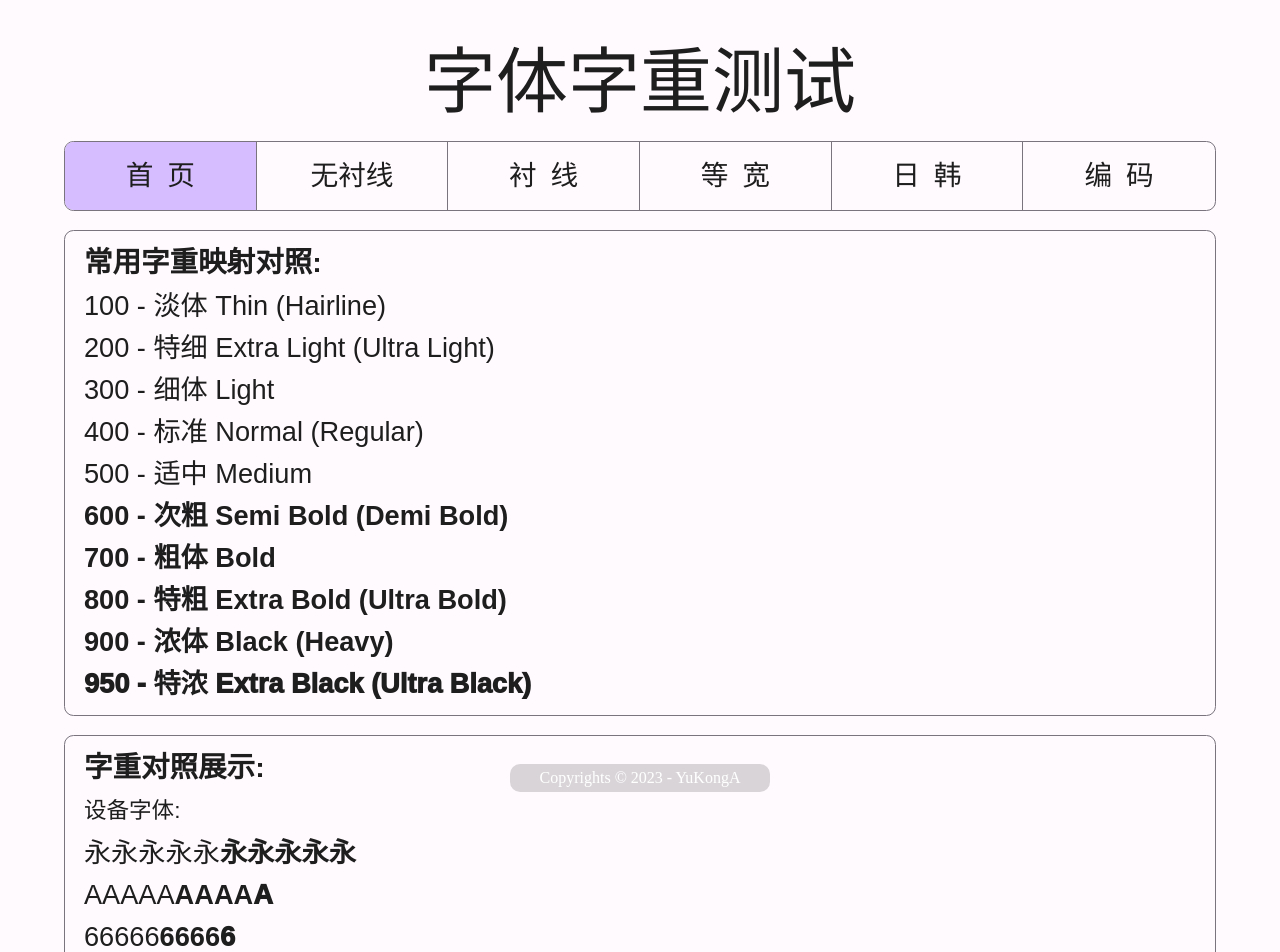
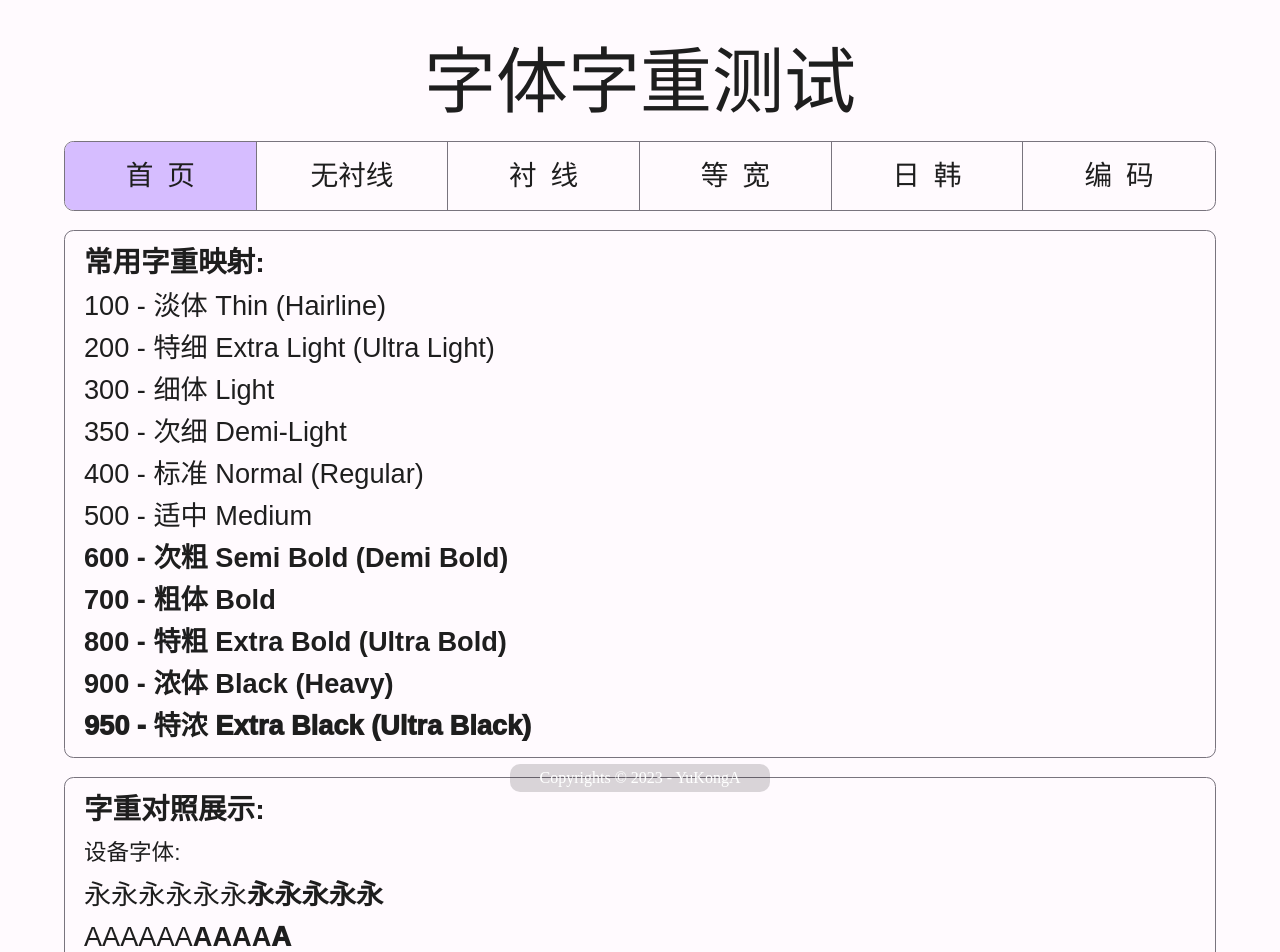
Before and after one commit to YuKongA/Font-Weight-Test, a Vue app: page / in a window 1280 px wide. Shown: the top 952 px of the page. Built offline with nearby package versions, Linux system fonts and the light colour scheme; a web font is replaced by a local one.

Commit message:
加回 350 字重挡位
- 最新 HyperOS 中定义了本档位

```diff
--- a/src/components/FontComparisonDisplay.vue
+++ b/src/components/FontComparisonDisplay.vue
@@ -23,7 +23,7 @@ export default {
     },
     data() {
         return {
-            weights: [100, 200, 300, 400, 500, 600, 700, 800, 900, 950]
+            weights: [100, 200, 300, 350, 400, 500, 600, 700, 800, 900, 950]
         };
     }
 }
--- a/src/components/FontMoreDisplay.vue
+++ b/src/components/FontMoreDisplay.vue
@@ -12,7 +12,7 @@
 export default {
     data() {
         return {
-            weights: [100, 200, 300, 400, 500, 600, 700, 800, 900, 950]
+            weights: [100, 200, 300, 350, 400, 500, 600, 700, 800, 900, 950]
         };
     },
     computed: {
--- a/src/views/HomeView.vue
+++ b/src/views/HomeView.vue
@@ -2,11 +2,12 @@
   <main>
     <nav class="round">
       <nav id="sans-serif">
-        <h2 style="font-weight: 600;">常用字重映射对照: </h2>
+        <h2 style="font-weight: 600;">常用字重映射: </h2>
         <p>
           <span style="font-weight:100;">100 - 淡体 Thin (Hairline)</span><br>
           <span style="font-weight:200;">200 - 特细 Extra Light (Ultra Light)</span><br>
           <span style="font-weight:300;">300 - 细体 Light</span><br>
+          <span style="font-weight:350;">350 - 次细 Demi-Light</span><br>
           <span style="font-weight:400;">400 - 标准 Normal (Regular)</span><br>
           <span style="font-weight:500;">500 - 适中 Medium</span><br>
           <span style="font-weight:600;">600 - 次粗 Semi Bold (Demi Bold)</span><br>
```
